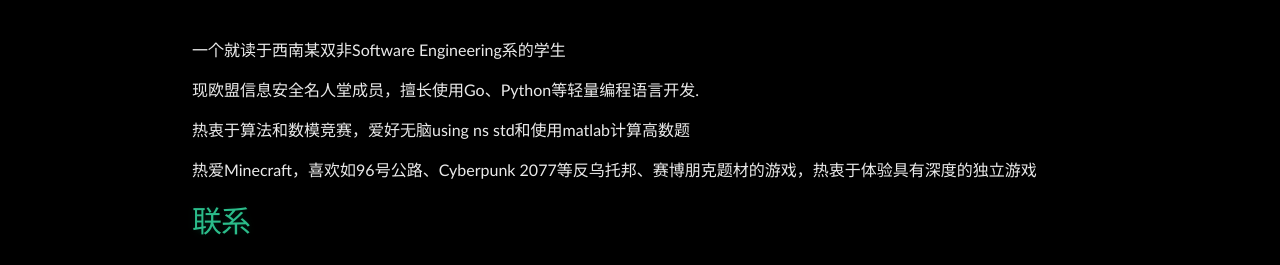
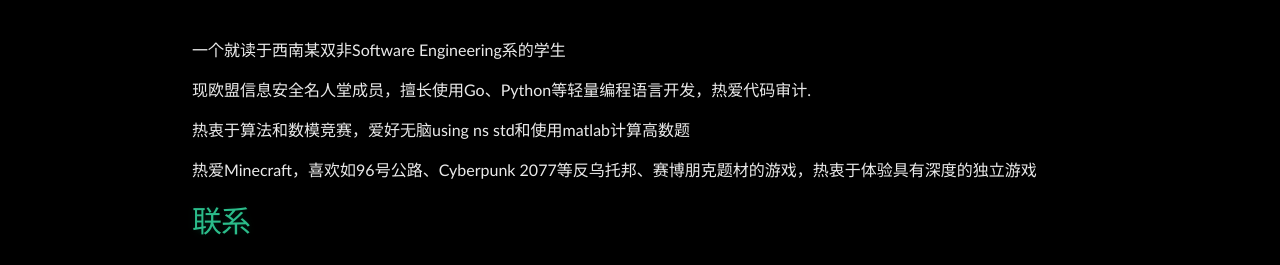
Before and after one commit to Leeyangee/leeyangee.github.io, a Jekyll site: the page built from about.md, in a window 1280 px wide. Shown: the part 439-704 px from the top of the page. Built offline with Jekyll 4.4.1, drawn with Linux system fonts in a browser that asks for light colours.

Commit message:
Update about.md

```diff
--- a/about.md
+++ b/about.md
@@ -5,7 +5,7 @@
 
 一个就读于西南某双非Software Engineering系的学生
 
-现欧盟信息安全名人堂成员，擅长使用Go、Python等轻量编程语言开发.
+现欧盟信息安全名人堂成员，擅长使用Go、Python等轻量编程语言开发，热爱代码审计.
 
 热衷于算法和数模竞赛，爱好无脑using ns std和使用matlab计算高数题
 
```
